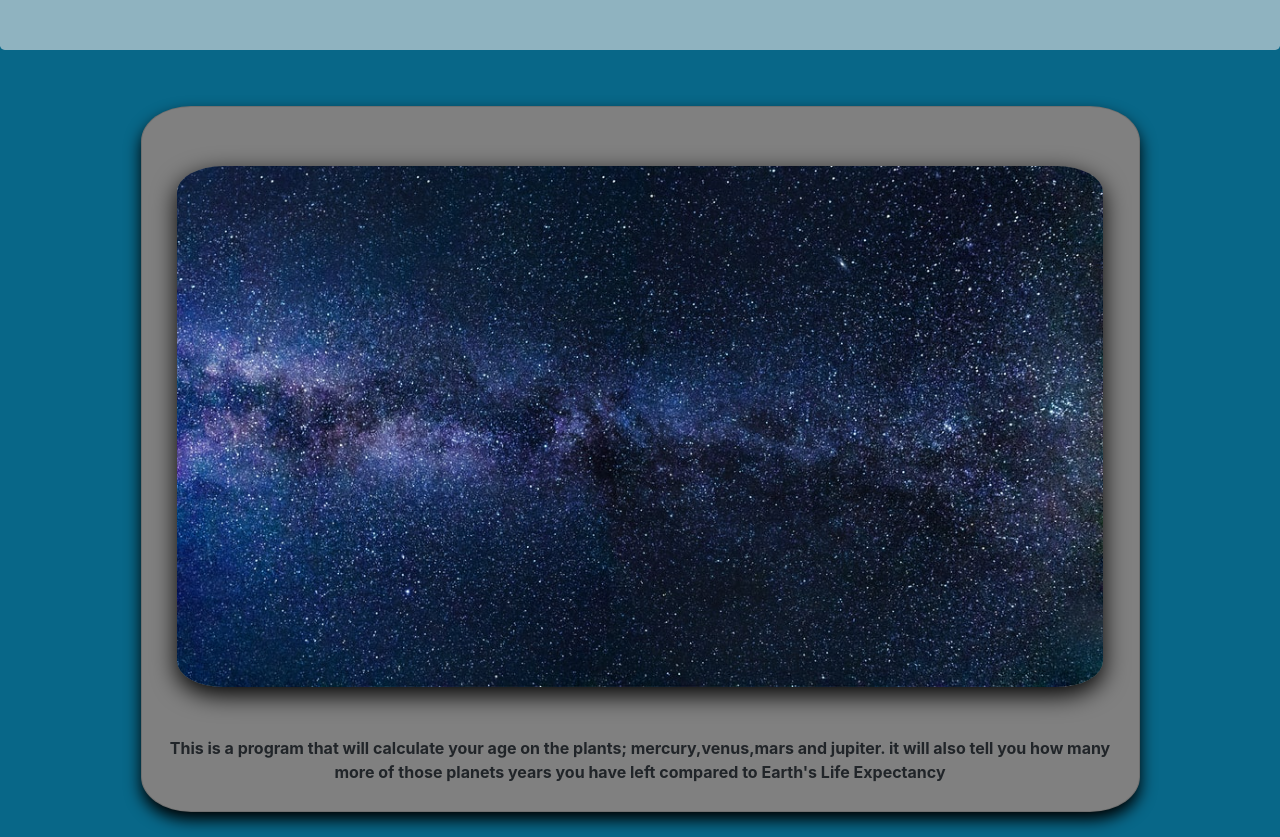
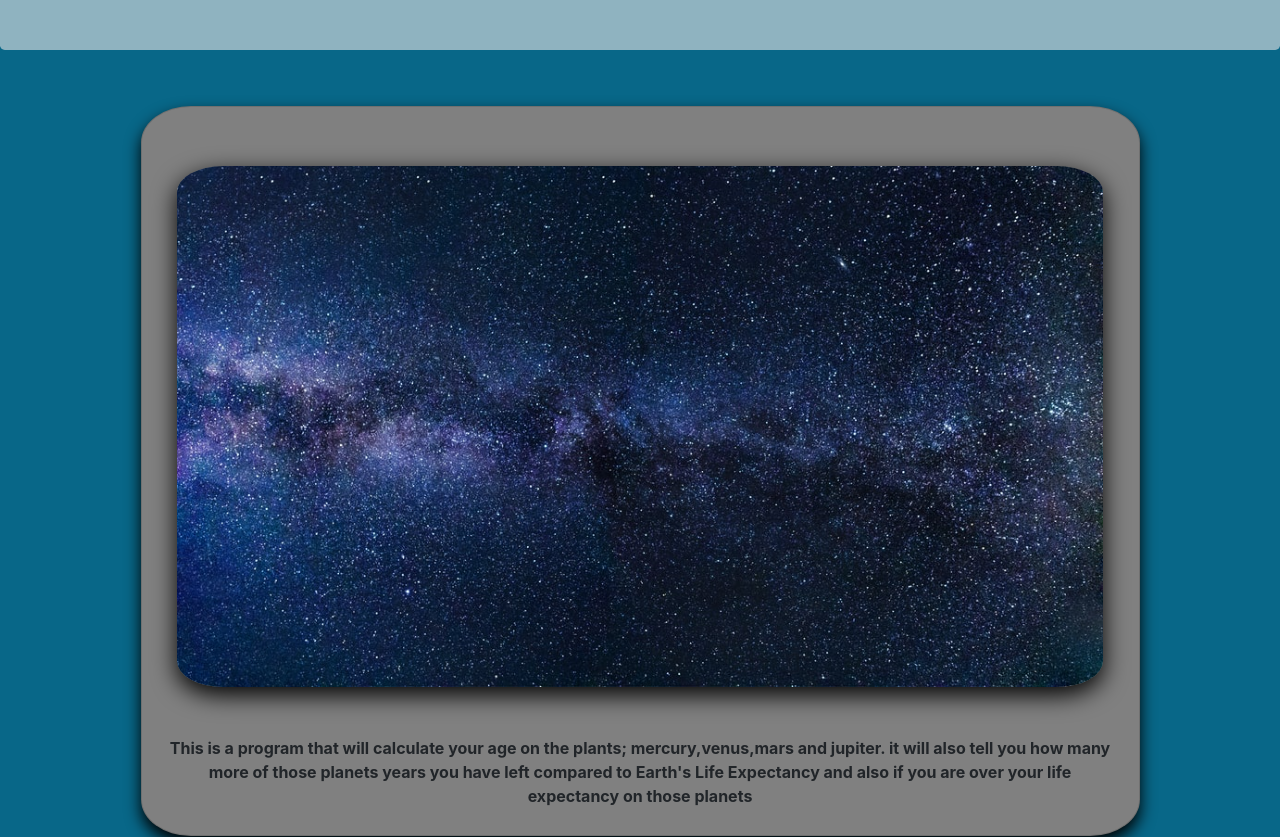
Before and after one commit to dschaaf89/Solar-Age, a website built with webpack: page src/index.html in a window 1280 px wide. Shown: the part 134-971 px from the top of the page. Built offline with nearby package versions, Linux system fonts and the light colour scheme.

Commit message:
it will add more to the greeting on index.html

```diff
--- a/src/index.html
+++ b/src/index.html
@@ -24,7 +24,7 @@
         <div class="container">
 
           <p>This is a program that will calculate your age on the plants; mercury,venus,mars and jupiter. it will also
-            tell you how many more of those planets years you have left compared to Earth's Life Expectancy</p>
+            tell you how many more of those planets years you have left compared to Earth's Life Expectancy and also if you are over your life expectancy on those planets</p>
         </div>
       </div>
       </div>
```
